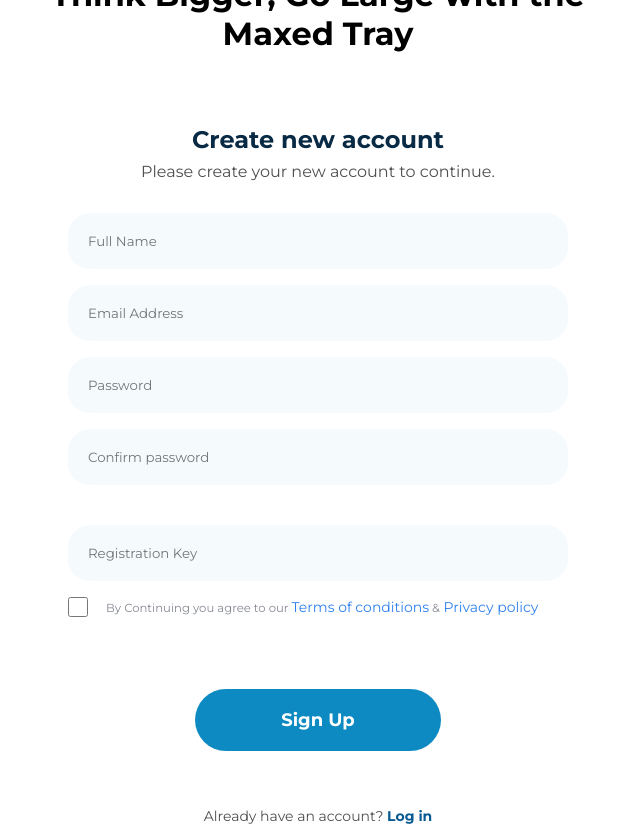
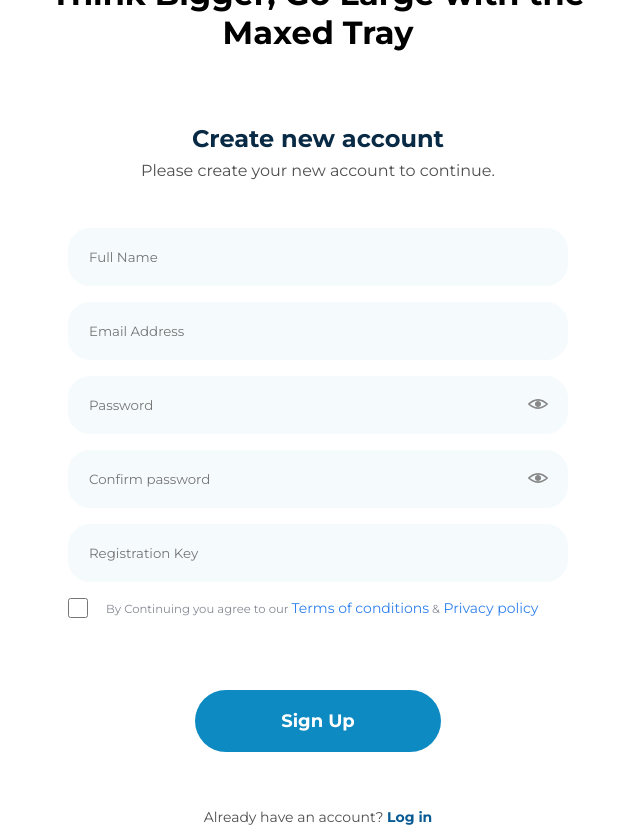
Before and after one commit to Toqeernaqvi/Maxed-Tray, a PHP site: page /signup.php in a window 1280 px wide. Shown: the whole page, without its empty margins (322-962 px from the left). Run offline with PHP 8.4, Linux system fonts and the light colour scheme.

Commit message:
signup page is done with validation and localstorage

```diff
--- a/index.php
+++ b/index.php
@@ -30,7 +30,7 @@
         <button type="submit">Login</button>
       </form>
       <p class="signup-link">
-        Don't have an account? <a href="#">Sign up</a>
+        Don't have an account? <a href="signup.php">Sign up</a>
       </p>
     </section>
   </main>
--- a/signup.css
+++ b/signup.css
@@ -52,14 +52,19 @@ body {
   gap: 16px;
 }
 
+.error-msg {
+  color: rgb(255, 80, 41);
+  margin-bottom: 16px;
+  font-weight: 600;
+}
+
 .signup-form input {
   width: 500px;
   border-radius: 22px;
   color: #082a44;
   background: #f5fafd;
+  padding: 20px 0;
   border: 1px solid #f5fafd;
-  border: none;
-  padding: 20px 0;
   padding-left: 20px;
 }
 
@@ -86,8 +91,21 @@ body {
   height: 20px;
 }
 
+.pass-container,
+.cpass-container {
+  position: relative;
+}
+
+.pass-container img,
+.cpass-container img {
+  width: 20px;
+  height: 20px;
+  position: absolute;
+  right: 20px;
+  top: 18px;
+}
+
 .signup-form p a {
-  /* all: unset; */
   text-decoration: none;
   color: #2f80ed;
   font-size: 14px;
@@ -117,3 +135,11 @@ body {
   color: #065a93;
   font-weight: 600;
 }
+
+.error {
+  border: 1px solid red !important;
+}
+
+.hidden {
+  display: none;
+}
--- a/signup.php
+++ b/signup.php
@@ -4,8 +4,10 @@
     <meta charset="UTF-8" />
     <meta name="viewport" content="width=device-width, initial-scale=1.0" />
      <link rel="stylesheet" type="text/css" href="signup.css">
+     <script src="./src/signup.js" defer></script>
 
     <title>Signup | Maxed Tray</title>
+
   </head>
   <body>
     <!-- <nav>
@@ -19,29 +21,37 @@
           Please create your new account to continue.
         </p>
 
-        <?php if (isset($_GET['error'])) { ?>
+        <!-- <?php if (isset($_GET['error'])) { ?>
                <p class="error"><?php echo $_GET['error']; ?></p>
           <?php } ?>
 
           <?php if (isset($_GET['success'])) { ?>
                <p class="success"><?php echo $_GET['success']; ?></p>
-          <?php } ?>
+          <?php } ?> -->
+          <p class="error-msg"></p>
 
         <form class="signup-form" action="signup-backend.php" method="post">
 
-            <input type="text" placeholder="Full Name"  name="name" />
+          <input type="text" placeholder="Full Name"  name="name" required/>
 
-            <input type="email" placeholder="Email Address"  name="email" />
+          <input type="email" placeholder="Email Address"  name="email" required/>
 
+          <div class="pass-container">
+            <img src="./assets/icons/eye.svg" alt="eye icon" class="open-eye">
+            <img src="./assets/icons/close-eye.svg" alt="close eye icon" class="close-eye hidden">
+            <input type="password" placeholder="Password"   name="password" class="signup-pass" required/>
+          </div>
 
-            <input type="password" placeholder="Password"   name="password" />
+          <div class="cpass-container">
+            <img src="./assets/icons/eye.svg" alt="eye icon" class="open-eye">
+            <img src="./assets/icons/close-eye.svg" alt="close eye icon" class="close-eye hidden">
+            <input type="password" placeholder="Confirm password"   name="cpassword" class="signup-cpass" required/>
+          </div>
 
-            <input type="password" placeholder="Confirm password"   name="cpassword"/>
-
-            <input type="text"  name="registration_key" placeholder="Registration Key"   name="cpassword"/>
+            <input type="text"  name="registration_key" placeholder="Registration Key" required/>
 
             <p>
-              <input type="checkbox">
+              <input type="checkbox" >
               <small>By Continuing you agree to our  <a href="#">Terms of conditions</a> &<a href="#"> Privacy policy</a></small>
             </p>
             <button type="submit" >Sign Up</button>
@@ -51,5 +61,6 @@
         </p>
       </section>
     </main>
+
   </body>
 </html>
```
Also changed, not shown: src/signup.js (added, +62 -0 lines), assets/icons/close-eye.svg (added), assets/icons/eye.svg (added).
